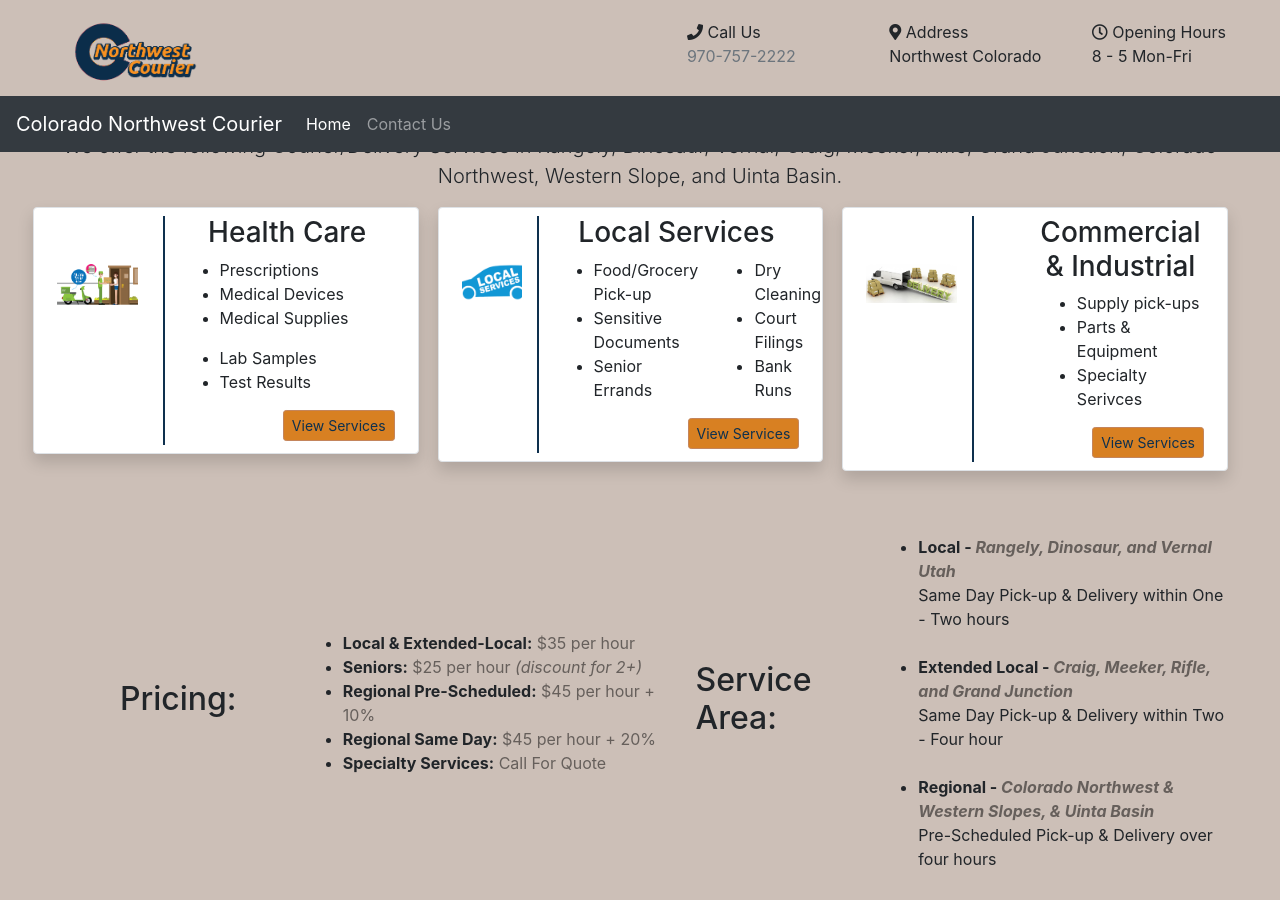
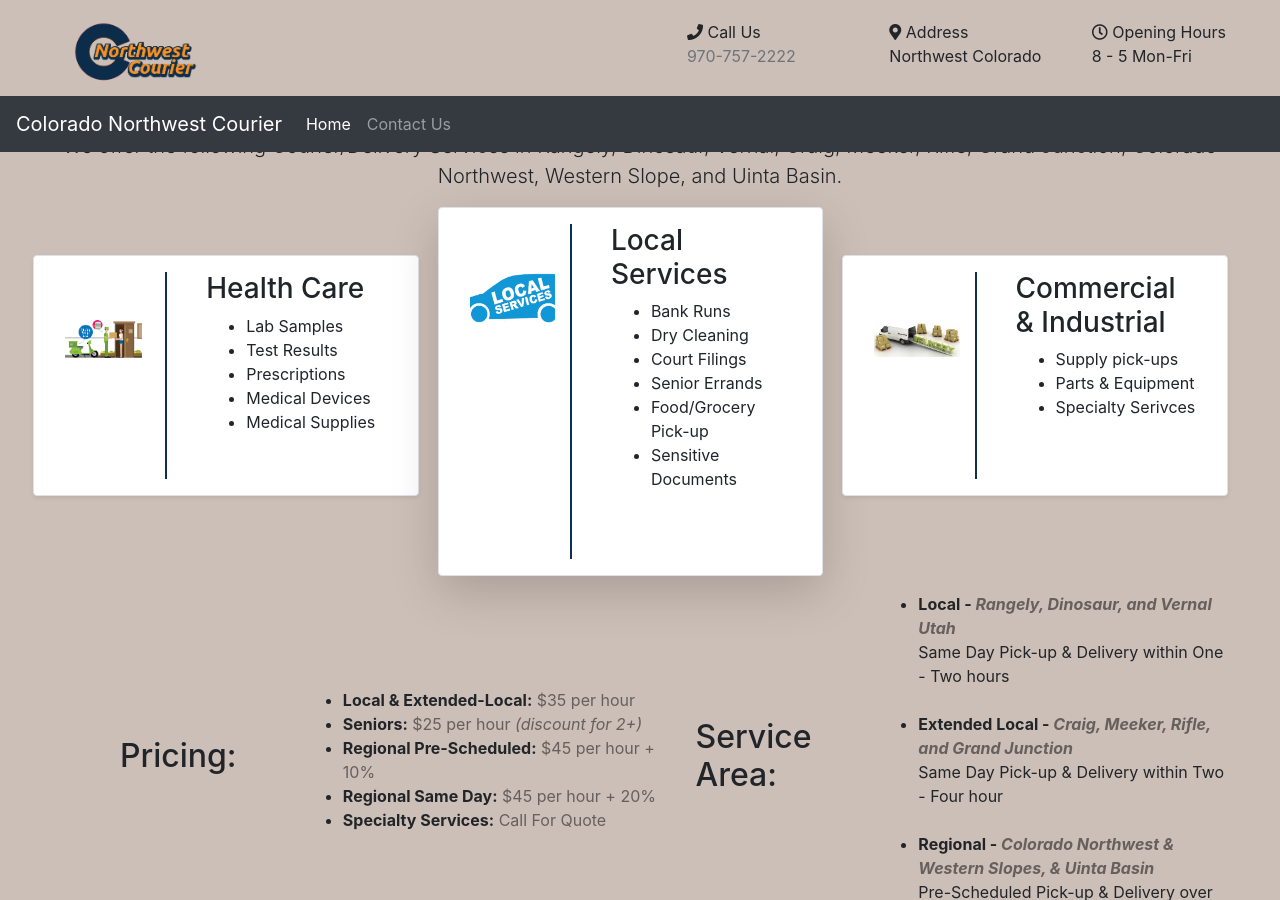
Before and after one commit to kfn8dkodemonkey/CNWCourier, a Jekyll site: the page built from index.md, in a window 1280 px wide and 900 px high, scrolled down 750 px. Built offline with Jekyll 4.4.1, drawn with Linux system fonts in a browser that asks for light colours.

Commit message:
update site

```diff
--- a/Contact-Us.html
+++ b/Contact-Us.html
@@ -3,19 +3,19 @@
 title: Contact Us
 ---
 <div class="row">
-  <div class="col-md-2 offset-md-2 mt-5">
+  <div class="col-md-3 offset-md-2 col-sm-4 mt-5 pl-5">
     <h2>Office</h2>
     <address><strong>Colorado Northwest Courier</strong><br />
       Dinosaur, Colorado</address>
 
       <p><abr title="phone">Ph: <a href="tel:970-757-2222">970-757-2222</a></abr></p>
 
-      <hr />
       <h2>Hours</h2>
       <p>Monday - Friday 8am - 5pm</p>
       <p>Weekends & Holidays pre-scheduled only.</p>
   </div>
-  <div class="col-4  ml-5 pl-5">
+
+  <div class="col-lg-4 col-md-6 col-sm-8 ml-5 p-5">
     {% include contact_form.html %}
   </div>
   <!-- <div class="col m-5">
--- a/_includes/footer.html
+++ b/_includes/footer.html
@@ -2,7 +2,7 @@
   <!-- Location Map -->
   <section id="location" class="m-3">
     <div class="row">
-      <div class="col"><!-- col 1 -->
+      <div class="col-6"><!-- col 1 -->
           <div class="row no-gutters">
             <div class="col-md-4  mt-4 mb-1">
               <a href="/assets/images/GoogleMaps.png" target="_blank"><img src="assets/images/GoogleMaps.png" class="card-img bg-white" alt="Service Area"></a>
@@ -16,43 +16,52 @@
             </div>
           </div>
       </div>
+
+      <!-- Force next columns to break to new line at md breakpoint and lower -->
+      <div class="w-100 d-md-none"></div>
+
       <div class="col"><!-- col 2 -->
         <div class="card-body">
-          <h5 class="text-center">Site Map</h5>
+          <h5>Site Map</h5>
           <div class="row">
             <div class="col card-text">
               <ul>
                 <li><a href="/" class="text-secondary">Home</a></li>
+                <li><a href="{{site.url}}/Contact-Us" class="text-secondary">Contact Us</a></li>
                 <!-- <li><a href="Health-Care"class="text-secondary" >Health Care</a></li>
                 <li><a href="Local-Services" class="text-secondary">Local Services</a></li> -->
               </ul>
             </div>
-            <div class="col card-text">
+            <!--   <div class="col card-text">
               <ul>
-                <!-- <li><a href="Commercial-Industrial"class="text-secondary" >Commercial & Industrial</a></li>
-                <li><a href="{{site.url}}/Client-Spotlight" >Client Spotlight</a></li> -->
-                <li><a href="{{site.url}}/Contact-Us" class="text-secondary">Contact Us</a></li>
+              <li><a href="Commercial-Industrial"class="text-secondary" >Commercial & Industrial</a></li>
+                <li><a href="{{site.url}}/Client-Spotlight" >Client Spotlight</a></li>
+
               </ul>
-            </div>
+            </div> -->
           </div>
         </div><!-- end card 2 -->
       </div>
+
+      <!-- Force next columns to break to new line at md breakpoint and lower -->
+      <div class="w-100 d-md-none"></div>
+
       <div class="col"><!-- col 3 -->
         <div class="card-body">
-          <h5 class="text-center">Media News</h5>
+          <h5 class="text-left">Media News</h5>
           <div class="row">
-            <div class="col text-right">
+            <div class="col">
               <ul class="list-unstyled">
                 <li><i class="fab fa-facebook-square" alt="Facebook"></i></li>
               </ul>
             </div>
-            <div class="col text-center">
+            <div class="col">
               <ul class="list-unstyled">
                 <li><i class="fab fa-instagram" alt="Instagram"></i></li>
 
               </ul>
             </div>
-            <div class="col text-left">
+            <div class="col">
               <ul class="list-unstyled">
                 <li><i class="fab fa-twitter-square" alt="Twitter"></i></li>
               </ul>
--- a/_includes/index.html
+++ b/_includes/index.html
@@ -27,32 +27,28 @@
     <!-- Services -->
     <div class="row">
       <!-- col one Health Care-->
-      <div class="col-lg-4 col-md-12">
-        <div class="row mr-1 mb-2 border shadow p-2 mb-5 bg-white rounded">
+      <div class="col-lg-4 col-md-12 mt-5">
+        <div class="row mr-1 mb-2 border shadow-sm p-3 mb-5 bg-white rounded h-75">
           <div class="col-4 vertical-divider d-none d-md-block">
             <img src="{{site.url}}/assets/images/MedicalEquipmentDelivery-450x224.png" style="width:90%; height: auto;" class="img-fluid mt-5" alt="Health Care">
           </div>
-          <div class="col">
-            <h3 class="text-center">Health Care</h3>
+          <div class="col ml-4">
+            <h3>Health Care</h3>
             <div class="row">
-              <div class="col">
-                <ul>
-                  <li>Prescriptions</li>
-                  <li>Medical Devices</li>
-                  <li>Medical Supplies</li>
-                </ul>
-              </div>
               <div class="col">
                 <ul>
                   <li>Lab Samples</li>
                   <li>Test Results</li>
+                  <li>Prescriptions</li>
+                  <li>Medical Devices</li>
+                  <li>Medical Supplies</li>
                 </ul>
               </div>
             </div>
             <!-- CTA btns -->
             <div class="row mb-1">
               <div class="col">
-                <a  href="{{site.url}}/health-care" class="float-right btn btn-sm btn-orange">View Services</a>
+                <!-- <a  href="{{site.url}}/health-care" class="float-right btn btn-sm btn-orange">View Services</a> -->
               </div>
             </div>
           </div>
@@ -64,32 +60,28 @@
 
       <!-- col two Local Services-->
       <div class="col-lg-4 col-md-12">
-        <div class="row mr-1 mb-2 border shadow p-2 mb-5 bg-white rounded">
-          <div class="col-3 vertical-divider d-none d-md-block">
+        <div class="row mr-1 mb-2 border shadow-lg p-3 mb-5 bg-white rounded h-100">
+          <div class="col-4 vertical-divider d-none d-md-block">
             <img src="{{site.url}}/assets/images/localservices.png" style="width:110%; height: auto;" class="img-fluid mt-5" alt="Local Services">
           </div>
-          <div class="col">
-            <h3 class="text-center">Local Services</h3>
+          <div class="col ml-4">
+            <h3>Local Services</h3>
             <div class="row">
-              <div class="col-7">
+              <div class="col">
                 <ul>
+                  <li>Bank Runs</li>
+                  <li>Dry Cleaning</li>
+                  <li>Court Filings</li>
+                  <li>Senior Errands</li>
                   <li>Food/Grocery Pick-up</li>
                   <li>Sensitive Documents</li>
-                  <li>Senior Errands</li>
-                </ul>
-              </div>
-              <div class="col-5">
-                <ul>
-                  <li>Dry Cleaning</li>
-                  <li>Court Filings</li>
-                  <li>Bank Runs</li>
                 </ul>
               </div>
             </div>
             <!-- CTA btns -->
             <div class="row mb-1">
               <div class="col">
-                <a  href="{{site.url}}/Local-Services" class="float-right btn btn-sm btn-orange">View Services</a>
+                <!-- <a  href="{{site.url}}/Local-Services" class="float-right btn btn-sm btn-orange">View Services</a> -->
               </div>
             </div>
           </div>
@@ -100,13 +92,13 @@
       <div class="w-100 d-lg-none"></div>
 
       <!-- col three Commercial & Industrial -->
-      <div class="col-lg-4 col-md-12">
-        <div class="row mr-1 mb-2 border shadow p-2 mb-5 bg-white rounded">
+      <div class="col-lg-4 col-md-12 mt-5">
+        <div class="row mr-1 mb-2 border shadow-sm p-3 mb-5 bg-white rounded h-75">
           <div class="col-4 vertical-divider d-none d-md-block">
             <img src="{{site.url}}/assets/images/Marijuana-Delivery.png" style="width:100%; height: auto;" class="img-fluid mt-5" alt="HCommercial & Industrial">
           </div>
-          <div class="col ml-5">
-            <h3 class="text-center">Commercial & Industrial</h3>
+          <div class="col ml-4">
+            <h3>Commercial & Industrial</h3>
             <ul>
               <li>Supply pick-ups</li>
               <li>Parts & Equipment</li>
@@ -115,7 +107,7 @@
             <!-- CTA btns -->
             <div class="row mb-1">
               <div class="col">
-                <a  href="{{site.url}}/Commercial-Industrial" class="btn btn-sm btn-orange float-right">View Services</a>
+                <!-- <a  href="{{site.url}}/Commercial-Industrial" class="btn btn-sm btn-orange float-right">View Services</a> -->
               </div>
             </div>
           </div>
```
Also changed, not shown: _includes/contact_form.html (+8 -0 lines).
